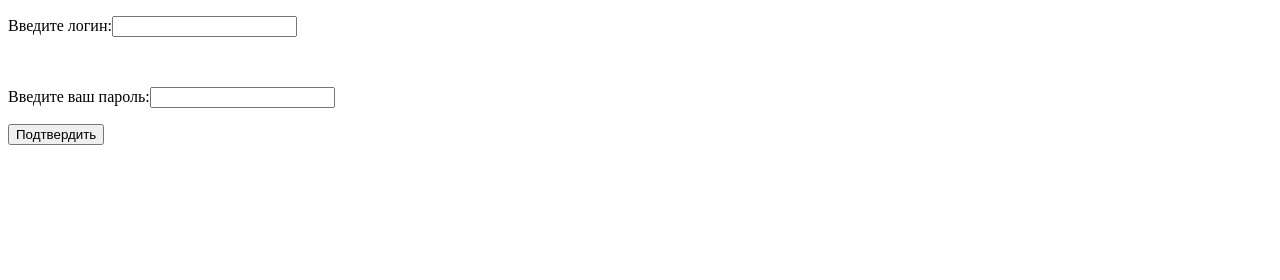
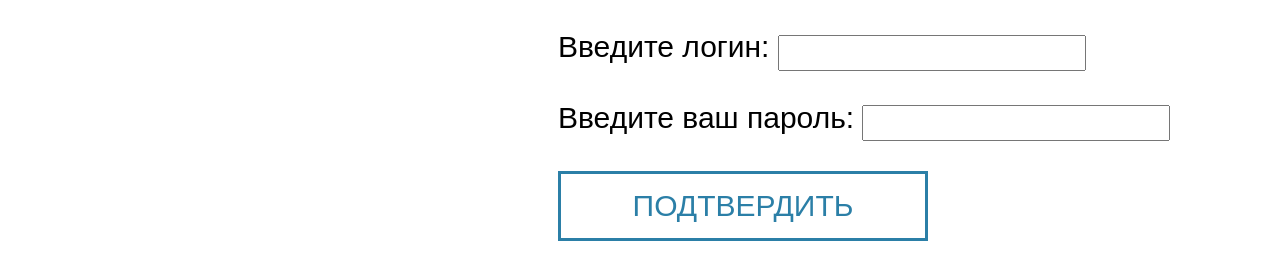
Before and after one commit to DanielPetelin/Password_and_login_verification, a plain HTML site: page index.html in a window 1280 px wide. Drawn offline with Linux system fonts and the light colour scheme.

Commit message:
add final commit

```diff
--- /dev/null
+++ b/css/style.css
@@ -0,0 +1,33 @@
+body {
+    padding-left: 550px;
+    font-size: 30px;
+    font-family: Arial, Helvetica, sans-serif;
+    transition: none;
+}
+
+#login, #pass {
+    width: 300px;
+    height: 30px;
+}
+
+#yes {
+    position: relative;
+    text-transform: uppercase;
+    font-size: 30px;
+    width: 370px;
+    height: 70px;
+    border: 3px solid rgb(43, 127, 167);
+    background-color: white;
+    color: rgb(43, 127, 167);
+}
+
+#yes:hover {
+    cursor: pointer;
+    background-color: rgb(43, 127, 167);
+    color: white;
+    transition: 1.5s;
+}
+
+#yes:not(:hover) {
+    transition: 1.5s;
+  }
--- a/index.html
+++ b/index.html
@@ -1,11 +1,13 @@
 <!DOCTYPE html>
 <html lang="en">
+    <head>
+        <link rel="stylesheet" href="./css/style.css">
+    </head>
 <body>
-    <p>Введите логин:<input type="text" id="login"></p>
-    <br>
-    <p>Введите ваш пароль:<input type="number" id="pass"></p>
+    <p>Введите логин: <input type="text" id="login"></p>
+    <p>Введите ваш пароль: <input type="number" id="pass"></p>
+    <button id="yes">Подтвердить</button>
     <div id="out"></div>
-    <button id="yes">Подтвердить</button>
     <script src="./js/script.js"></script>
 </body>
 </html>
```
